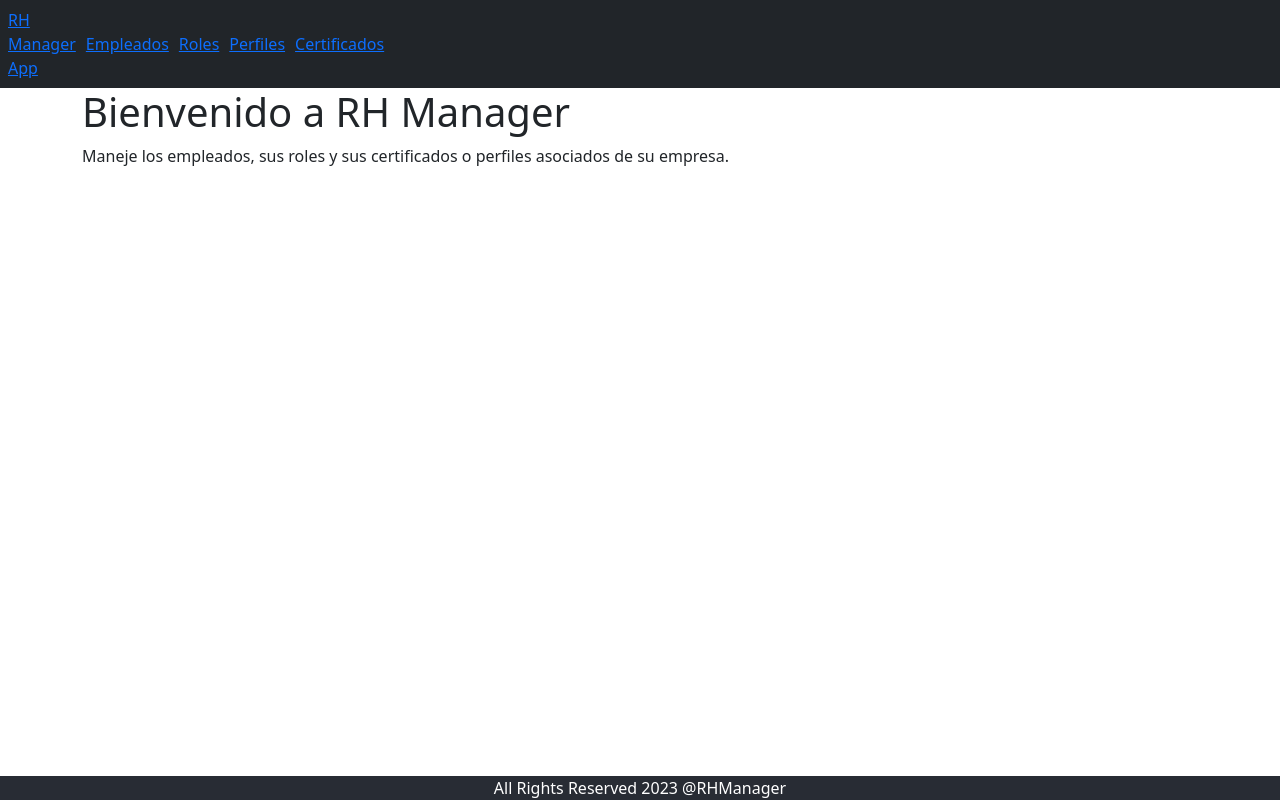
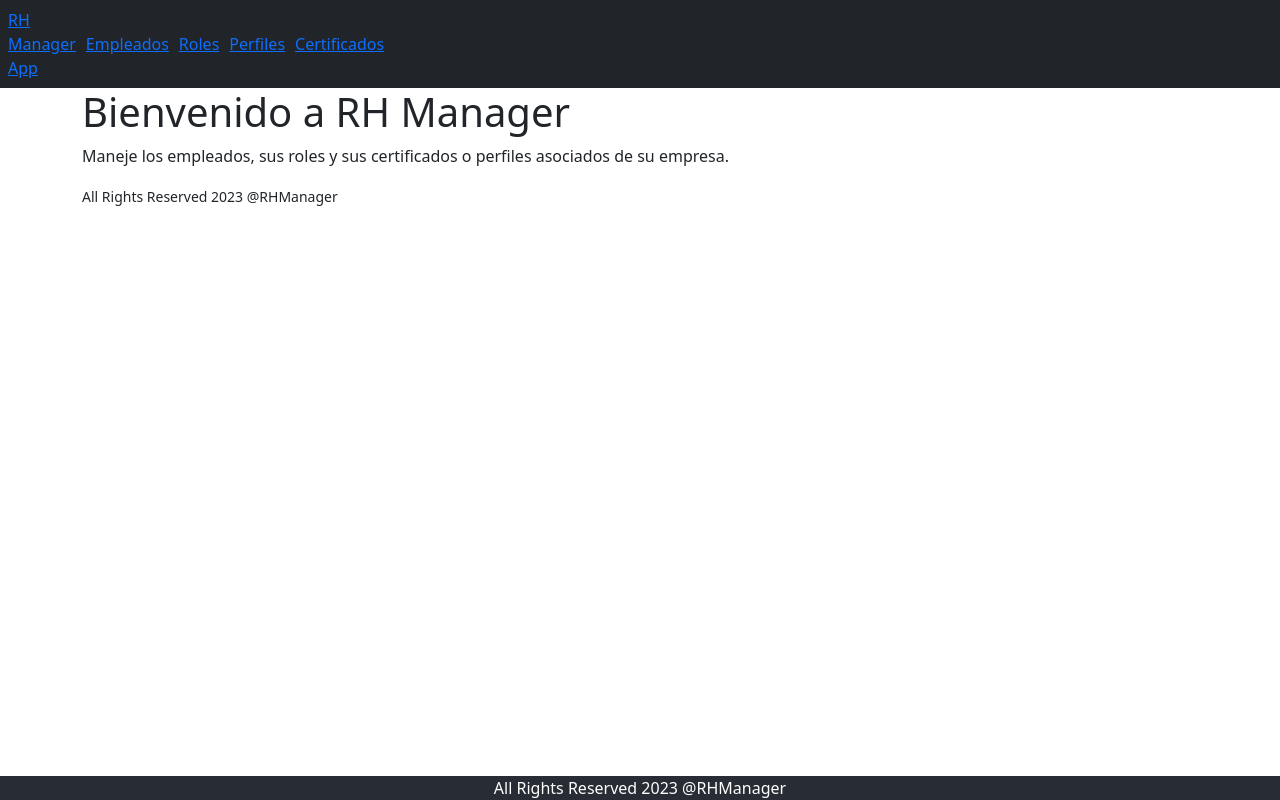
Before and after one commit to Gabrieljimenez1/FrontendApp, a React (Create React App) app: page / in a window 1280 px wide. Shown: the top 800 px of the page. Built offline with nearby package versions, Linux system fonts and the light colour scheme.

Commit message:
Agrega cambios a pagina inicial

```diff
--- a/src/componentes/PaginaInicial.jsx
+++ b/src/componentes/PaginaInicial.jsx
@@ -8,6 +8,7 @@ const PaginaInicial = () => {
         Maneje los empleados, sus roles y sus certificados o perfiles asociados
         de su empresa.
       </p>
+      <small>All Rights Reserved 2023 @RHManager</small>
     </div>
   );
 };
```
